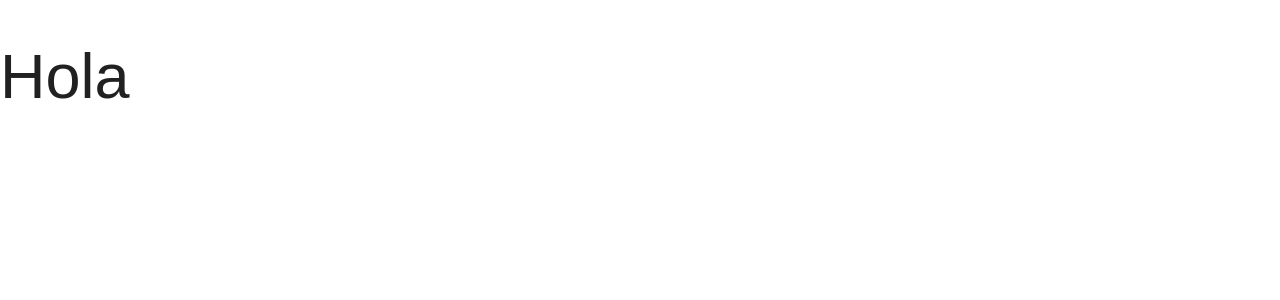
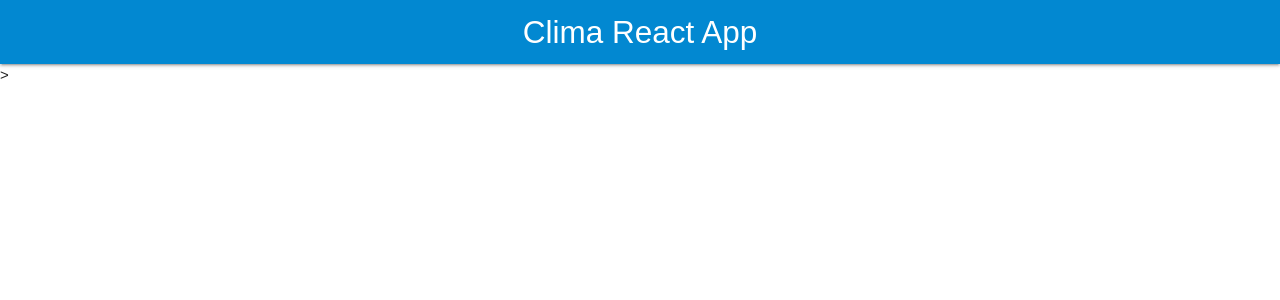
Before and after one commit to bgarcia95/clima-react, a React (Create React App) app: page / in a window 1280 px wide. Shown: the top 300 px of the page. Built offline with nearby package versions, Linux system fonts and the light colour scheme.

Commit message:
Adding header component

```diff
--- a/src/App.js
+++ b/src/App.js
@@ -1,9 +1,11 @@
-import React from 'react';
-
+import React from "react";
+import Header from "./components/Header";
 
 function App() {
   return (
-    <h1>Hola</h1>
+    <div className="App">
+      <Header titulo="Clima React App" />>
+    </div>
   );
 }
 
--- /dev/null
+++ b/src/components/Header.js
@@ -0,0 +1,13 @@
+import React from 'react';
+
+function Header({titulo}) {
+    return (
+        <nav>
+            <div className="nav-wrapper light-blue darken-2">
+                <a href="#!" className="brand-logo">{titulo}</a>
+            </div>
+        </nav>
+    );
+}
+
+export default Header;
```
